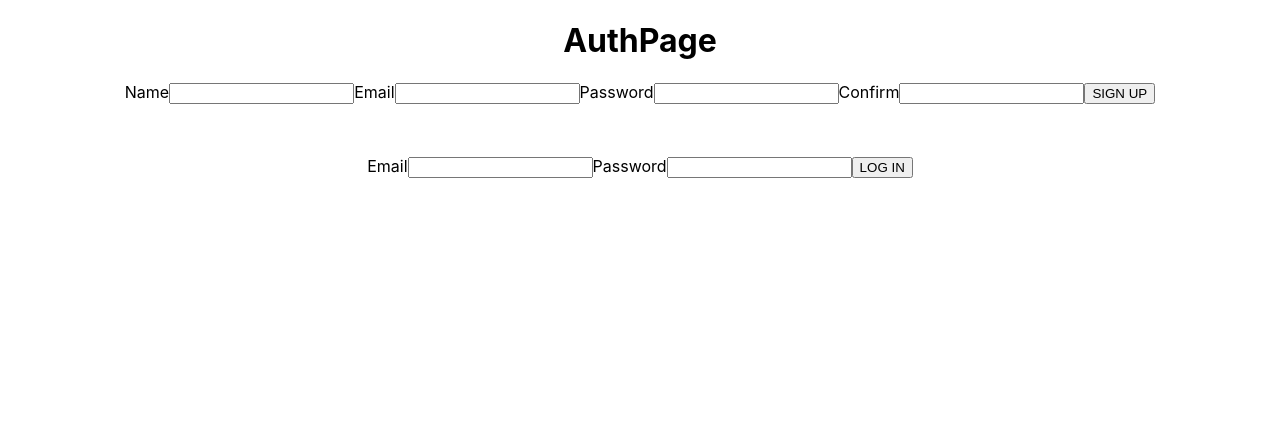
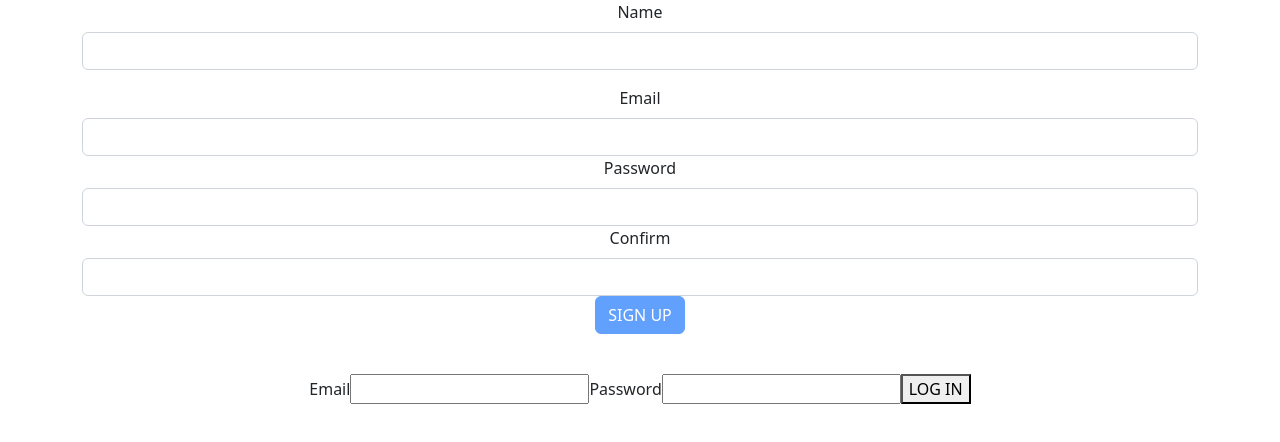
Before and after one commit to erictau/NBA-Fantasy-Draft, a React (Create React App) app: page / in a window 1280 px wide. Shown: the top 442 px of the page. Built offline with nearby package versions, Linux system fonts and the light colour scheme.

Commit message:
Converts SignUpForm component to use functional components (from class components) and utilizes react-bootstrap

```diff
--- a/package.json
+++ b/package.json
@@ -7,12 +7,14 @@
     "@testing-library/react": "^13.3.0",
     "@testing-library/user-event": "^13.5.0",
     "bcrypt": "^5.0.1",
+    "bootstrap": "^5.2.0",
     "dotenv": "^16.0.1",
     "express": "^4.18.1",
     "jsonwebtoken": "^8.5.1",
     "mongoose": "^6.5.0",
     "morgan": "^1.10.0",
     "react": "^18.2.0",
+    "react-bootstrap": "^2.5.0",
     "react-dom": "^18.2.0",
     "react-router-dom": "^6.3.0",
     "react-scripts": "5.0.1",
--- a/src/components/NavBar/NavBar.jsx
+++ b/src/components/NavBar/NavBar.jsx
@@ -10,7 +10,7 @@ export default function NavBar({ user, setUser }) {
 
   return (
     <nav>
-      ]<span>Welcome, {user.name}</span>
+      <span>Welcome, {user.name}</span>
       &nbsp; | &nbsp;
       <Link to="" onClick={handleLogOut}>
         Log Out
--- a/src/components/SignUpForm/SignUpForm.jsx
+++ b/src/components/SignUpForm/SignUpForm.jsx
@@ -1,106 +1,66 @@
-import { Component, useState } from 'react'
+import { useState } from 'react'
+import Form from 'react-bootstrap/Form'
+import Button from 'react-bootstrap/Button'
 import { signUp } from '../../utilities/users-service'
 
-export default class SignUpForm extends Component {
-    state = {
+
+export default function SignUpForm({ setUser }) {
+  const [formData, setFormData] = useState({
     name: '',
     email: '',
     password: '',
     confirm: '',
     error: ''
-    }
+  })
+  const disable = formData.password !== formData.confirm || !formData.password ;
 
-    handleChange = (evt) => {
-      this.setState({
+  function handleChange(evt) {
+    setFormData({
+      ...formData,
       [evt.target.name]: evt.target.value,
       error: ''
     })
   }
 
-    handleSubmit = async (evt) => {
+  async function handleSubmit(evt) {
     evt.preventDefault();
     try {
       // We don't want to send the 'error' or 'confirm' property,
       //  so let's make a copy of the state object, then delete them
-        const formData = {...this.state}
       delete formData.error
       delete formData.confirm
       // The promise returned by the signUp service method
       // will resolve to the user object included in the
       // payload of the JSON Web Token (JWT)
       const user = await signUp(formData)
-        this.props.setUser(user)
+      setUser(user)
     } catch(err) {
       // An error occurred
       console.log(err)
-        this.setState({error: 'Sign Up Failed - Try Again'})
+      setFormData({ ...formData, error: 'Sign Up Failed - Try Again'})
     }
   }
 
-    render() {
-        const disable = this.state.password !== this.state.confirm;
+
   return (
     <div>
-            <div className="form-container">
-              <form autoComplete="off" onSubmit={this.handleSubmit}>
-                <label>Name</label>
-                <input type="text" name="name" value={this.state.name} onChange={this.handleChange} required />
-                <label>Email</label>
-                <input type="email" name="email" value={this.state.email} onChange={this.handleChange} required />
-                <label>Password</label>
-                <input type="password" name="password" value={this.state.password} onChange={this.handleChange} required />
-                <label>Confirm</label>
-                <input type="password" name="confirm" value={this.state.confirm} onChange={this.handleChange} required />
-                <button type="submit" disabled={disable}>SIGN UP</button>
-              </form>
+      <div className="container">
+        <Form autoComplete="off" onSubmit={handleSubmit}>
+          <Form.Group className="mb-3" controlId="exampleForm.ControlInput1">
+            <Form.Label>Name</Form.Label>
+            <Form.Control type="text" name="name" value={formData.name} onChange={handleChange} required />
+          </Form.Group>
+
+          <Form.Label>Email</Form.Label>
+          <Form.Control type="email" name="email" value={formData.email} onChange={handleChange} required />
+          <Form.Label>Password</Form.Label>
+          <Form.Control type="password" name="password" value={formData.password} onChange={handleChange} required />
+          <Form.Label>Confirm</Form.Label>
+          <Form.Control type="password" name="confirm" value={formData.confirm} onChange={handleChange} required />
+          <Button type="submit" disabled={disable}>SIGN UP</Button>
+        </Form>
       </div>
-            <p className="error-message">&nbsp;{this.state.error}</p>
+      <p className="error-message">&nbsp;{formData.error}</p>
     </div>
   );
 }
-
-}
-
-// export default function SignUpForm() {
-//   const [formData, setFormData] = useState({
-//     name: '',
-//     email: '',
-//     password: '',
-//     confirm: '',
-//     error: ''
-//   })
-//   const disable = formData.password !== formData.confirm;
-
-//   function handleChange(evt) {
-//     setFormData({
-//       ...formData,
-//       [evt.target.name]: evt.target.value,
-//       error: ''
-//     })
-//   }
-
-//   function handleSubmit(evt) {
-//     evt.preventDefault();
-//     alert(JSON.stringify(formData));
-//   }
-
-
-//   return (
-//     <div>
-//       <div className="form-container">
-//         <form autoComplete="off" onSubmit={handleSubmit}>
-//           <label>Name</label>
-//           <input type="text" name="name" value={formData.name} onChange={handleChange} required />
-//           <label>Email</label>
-//           <input type="email" name="email" value={formData.email} onChange={handleChange} required />
-//           <label>Password</label>
-//           <input type="password" name="password" value={formData.password} onChange={handleChange} required />
-//           <label>Confirm</label>
-//           <input type="password" name="confirm" value={formData.confirm} onChange={handleChange} required />
-//           <button type="submit" disabled={disable}>SIGN UP</button>
-//         </form>
-//       </div>
-//       <p className="error-message">&nbsp;{formData.error}</p>
-//     </div>
-//   );
-// }
--- a/src/index.js
+++ b/src/index.js
@@ -3,6 +3,8 @@ import ReactDOM from 'react-dom/client';
 import './index.css';
 import App from './pages/App/App';
 import { BrowserRouter as Router } from 'react-router-dom'
+import 'bootstrap/dist/css/bootstrap.min.css';
+
 
 
 const root = ReactDOM.createRoot(document.getElementById('root'));
--- a/src/pages/AuthPage/AuthPage.jsx
+++ b/src/pages/AuthPage/AuthPage.jsx
@@ -4,7 +4,6 @@ import LoginForm from '../../components/LoginForm/LoginForm'
 export default function AuthPage({ setUser }) {
     return (
         <main>
-            <h1>AuthPage</h1>
             <SignUpForm setUser={setUser} />
             <LoginForm setUser={setUser} />
         </main>
```
Also changed, not shown: 1 other file (tests, documents, lock files or other folders). Lines whose indentation alone changed are shown as unchanged.
